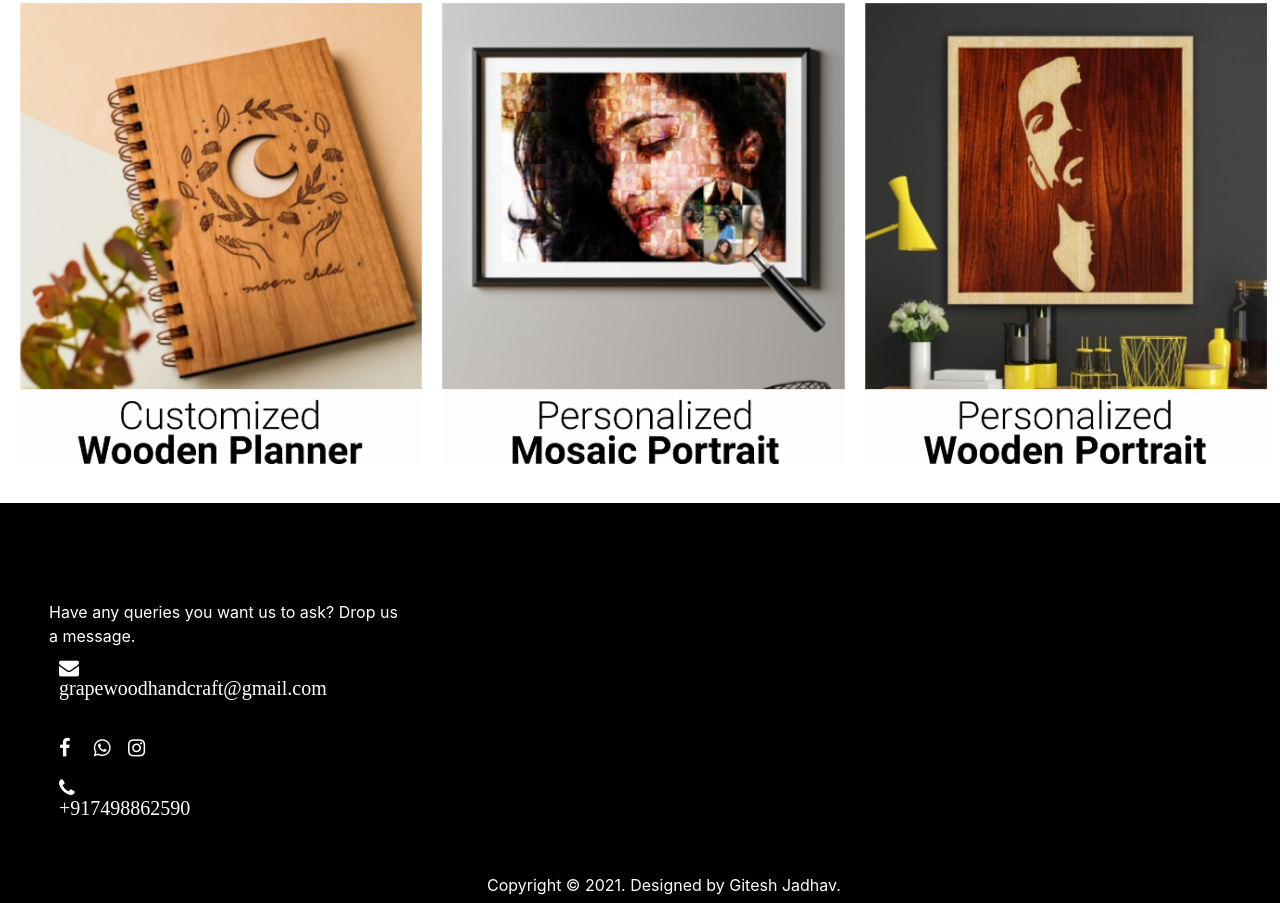
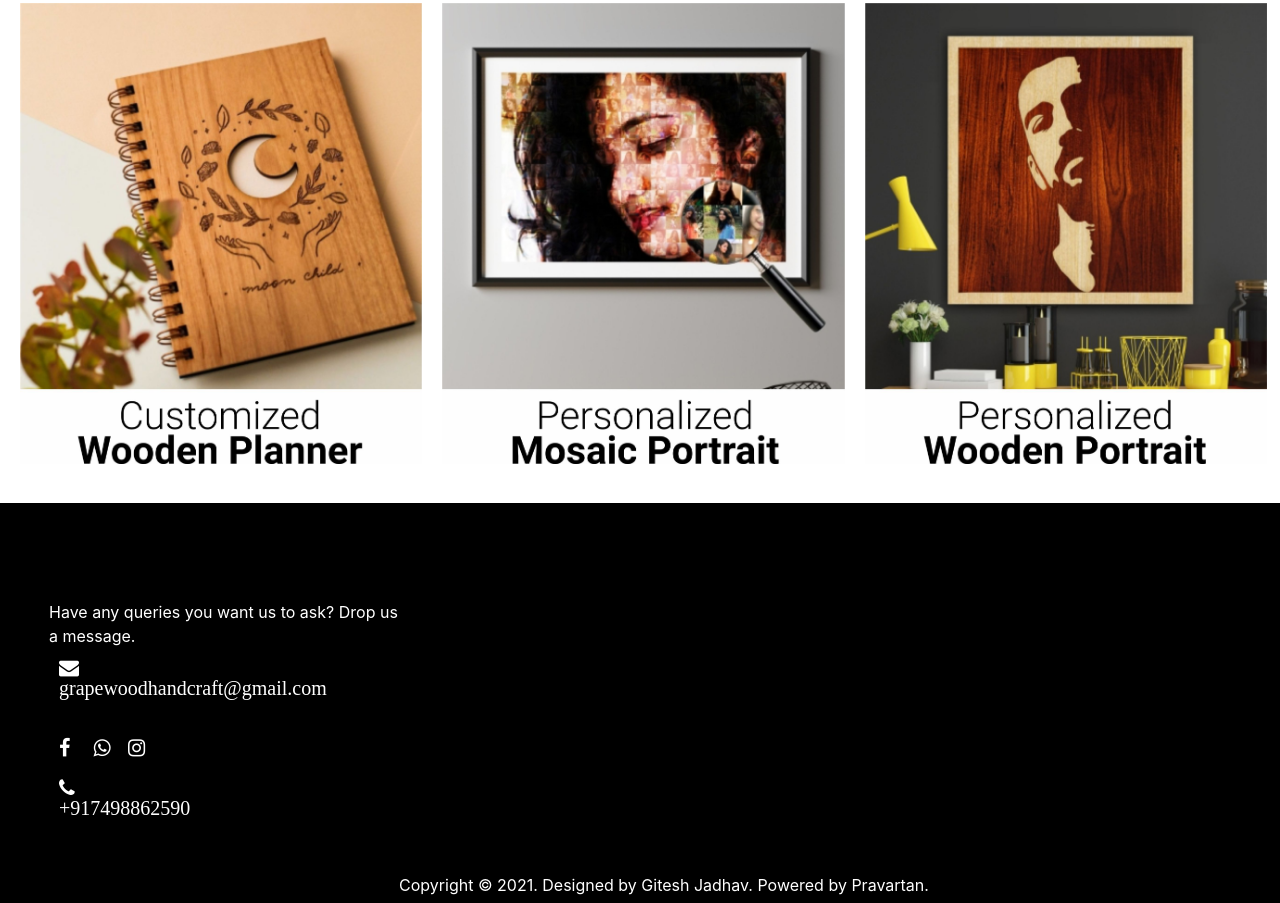
Before and after one commit to 10xdgrapewood/10xdgrapewood.github.io, a plain HTML site: page index.html in a window 1280 px wide. Shown: the part 2583-3486 px from the top of the page. Drawn offline with nearby package versions, Linux system fonts and the light colour scheme.

Commit message:
my first commit

```diff
--- a/index.html
+++ b/index.html
@@ -238,7 +238,7 @@
           <div class="footer-section contact-form"></div>
       </div>
       <div class="footer-bottom">
-          Copyright &copy; 2021. Designed by Gitesh Jadhav.
+          Copyright &copy; 2021. Designed by Gitesh Jadhav. Powered by Pravartan.
       </div>
     </div>
 
```
